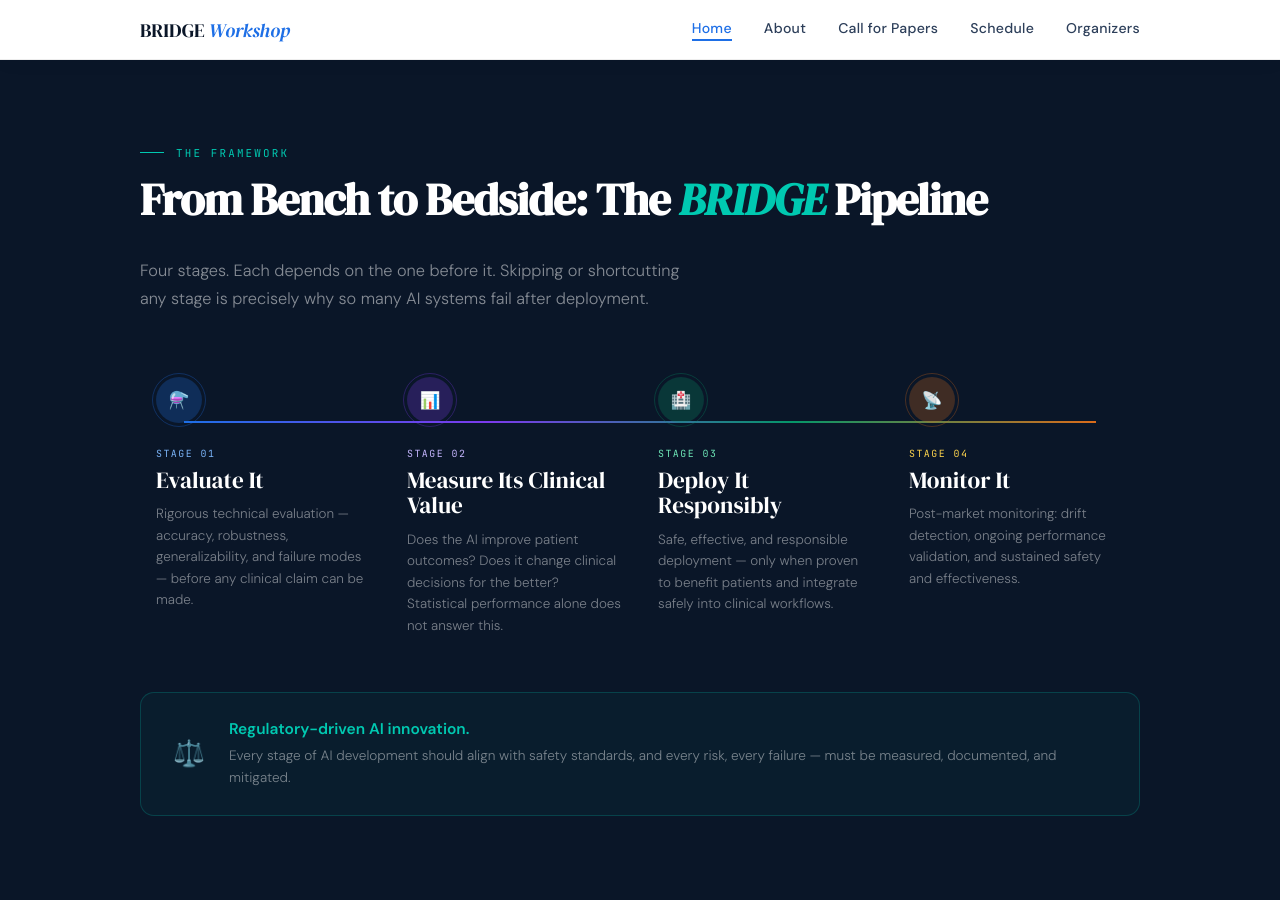
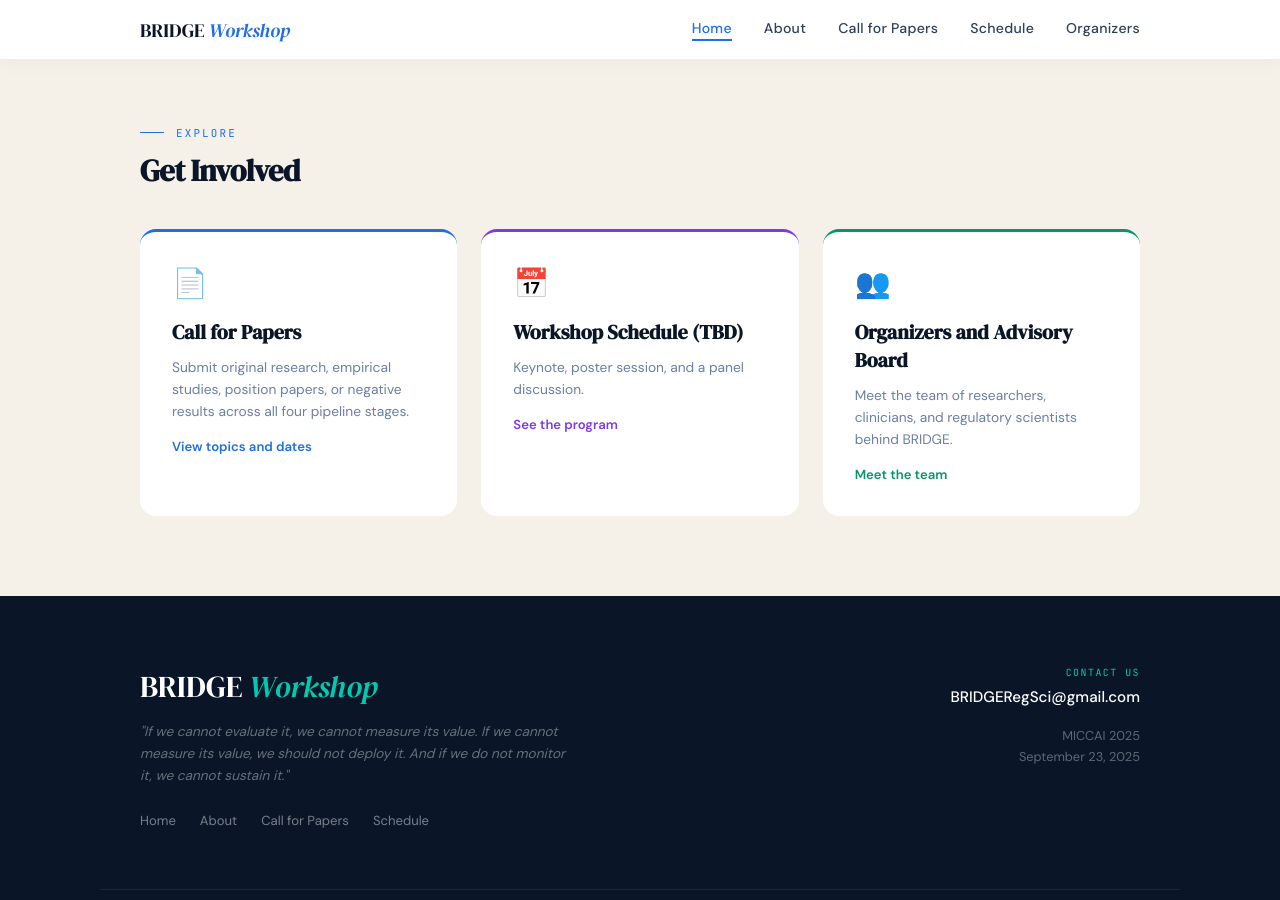
Before and after one commit to gaz89/BRIDGEAI, a Jekyll site: the page built from index.html, in a window 1280 px wide and 900 px high, scrolled down 1808 px. Built offline with Jekyll 4.4.1, drawn with Linux system fonts in a browser that asks for light colours; some of the changed text lies outside the part shown.

Commit message:
Update index.html

```diff
--- a/index.html
+++ b/index.html
@@ -101,48 +101,6 @@ page_id: home
   </div>
 </section>
 
-<!-- PIPELINE SECTION -->
-<section class="pipeline-section">
-  <div class="pipeline-section-inner">
-    <div class="section-label light">The Framework</div>
-    <h2 class="page-title light">From Bench to Bedside: The <em>BRIDGE</em> Pipeline</h2>
-    <p class="pipeline-subtitle">Four stages. Each depends on the one before it. Skipping or shortcutting any stage is precisely why so many AI systems fail after deployment.</p>
-    <div class="pipeline-grid">
-      <div class="pg-step">
-        <div class="pg-dot s1">⚗️</div>
-        <div class="pg-num s1">Stage 01</div>
-        <div class="pg-verb">Evaluate It</div>
-        <div class="pg-desc">Rigorous technical evaluation — accuracy, robustness, generalizability, and failure modes — before any clinical claim can be made.</div>
-      </div>
-      <div class="pg-step">
-        <div class="pg-dot s2">📊</div>
-        <div class="pg-num s2">Stage 02</div>
-        <div class="pg-verb">Measure Its Clinical Value</div>
-        <div class="pg-desc">Does the AI improve patient outcomes? Does it change clinical decisions for the better? Statistical performance alone does not answer this.</div>
-      </div>
-      <div class="pg-step">
-        <div class="pg-dot s3">🏥</div>
-        <div class="pg-num s3">Stage 03</div>
-        <div class="pg-verb">Deploy It Responsibly</div>
-        <div class="pg-desc">Safe, effective, and responsible deployment — only when proven to benefit patients and integrate safely into clinical workflows.</div>
-      </div>
-      <div class="pg-step">
-        <div class="pg-dot s4">📡</div>
-        <div class="pg-num s4">Stage 04</div>
-        <div class="pg-verb">Monitor It</div>
-        <div class="pg-desc">Post-market monitoring: drift detection, ongoing performance validation, and sustained safety and effectiveness.</div>
-      </div>
-    </div>
-    <div class="reg-spine">
-      <div class="reg-spine-icon">⚖️</div>
-      <div class="reg-spine-text">
-        <strong>Regulatory-driven AI innovation.</strong>
-        <p>Every stage of AI development should align with safety standards, and every risk, every failure — must be measured, documented, and mitigated.</p>
-      </div>
-    </div>
-  </div>
-</section>
-
 <!-- QUICK LINKS -->
 <section class="quick-links">
   <div class="quick-links-inner">
@@ -157,8 +115,8 @@ page_id: home
       </a>
       <a href="{{ site.baseurl }}/schedule" class="ql-card t2">
         <div class="ql-icon">📅</div>
-        <h3>Workshop Schedule</h3>
-        <p>Keynotes, paper presentations, poster sessions, and a panel discussion on regulatory-driven AI innovation.</p>
+        <h3>Workshop Schedule (TBD) </h3>
+        <p>Keynote, poster session, and a panel discussion.</p>
         <span class="ql-link" style="color: var(--s2);">See the program</span>
       </a>
       <a href="{{ site.baseurl }}/about" class="ql-card t3">
```
